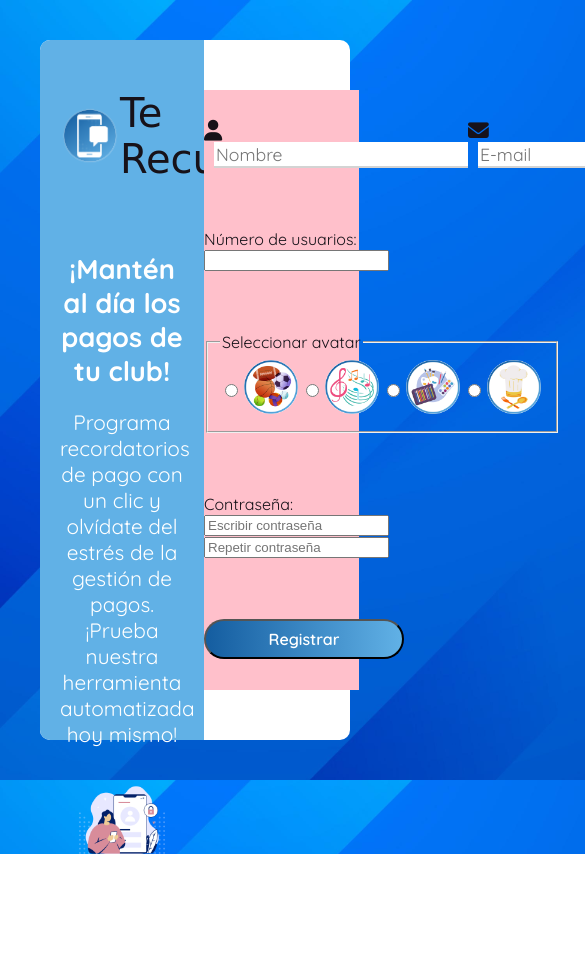
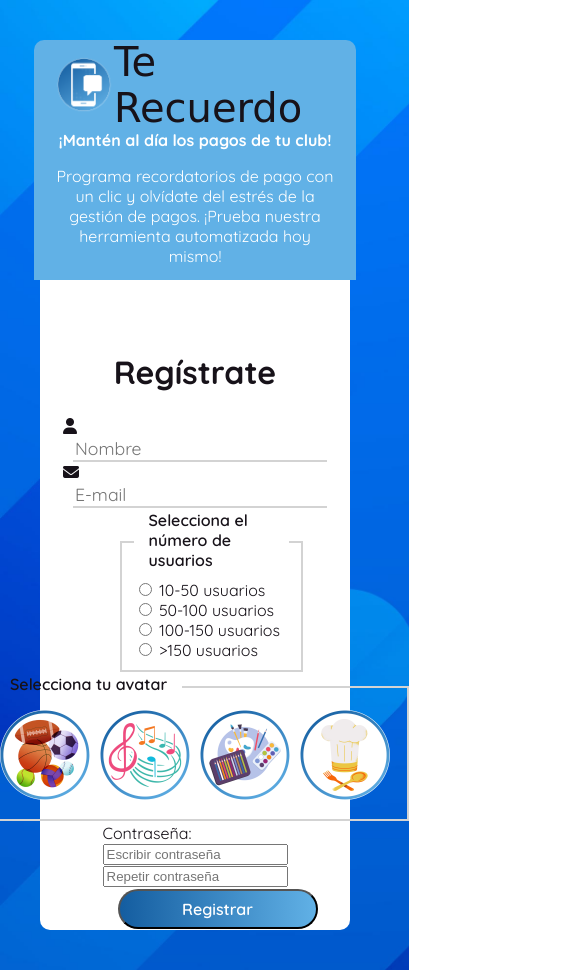
Before and after one commit to lmsalgueror/TeRecuerdoApp, a plain HTML site: page signin.html in a window 390 px wide. Shown: the top 970 px of the page, 585 px wide, since content can reach past the window. Before the commit the page ends 854 px from the top, so only its background shows below. Drawn offline with Linux system fonts and the light colour scheme; a web font is replaced by a local one.

Commit message:
Responsive and form changes

```diff
--- a/signin.css
+++ b/signin.css
@@ -44,7 +44,6 @@ body {
     flex-direction: column;
     height: 600px;
     width: 50%;
-    background-color: pink;
     justify-content: space-around;
     margin: 0 auto;
     margin-top: 50px;
@@ -64,8 +63,24 @@ body {
     font-size: 1.1rem;
 }
 
+.users-interval-fieldset {
+    width: 50%;
+    border: lightgray solid 2px;
+}
 
-/*Text*/
+.image-radio-input {
+    display: none;
+}
+
+input[type="radio"]:checked+label {
+    height: 90%;
+    display: flex;
+    border-radius: 200px;
+    border: 2px #D88C9A solid;
+}
+
+
+/*Typho*/
 
 .logo-text {
     font-family: 'Tilt Warp', cursive;
@@ -88,20 +103,38 @@ body {
 }
 
 i {
+    font-size: 1.rem;
+}
+
+.interval-options {
     font-size: 1.3rem;
+}
+
+.users-interval-fieldset legend {
+    font-weight: 600;
+    padding: 0 15px 5px 15px;
+}
+
+h1 {
+    text-align: left;
 }
 
 
 /*Images*/
 
 .side-picture {
-    width: 70%;
+    width: 60%;
     margin: 0 auto;
 }
 
 .logo-small {
     width: 60px;
     height: 60px;
+}
+
+.avatar {
+    width: 100px;
+    height: 100px;
 }
 
 
@@ -118,3 +151,52 @@ i {
     font-weight: 600;
     margin: 0 auto;
 }
+
+
+/*Responsive*/
+
+@media (max-width: 1100px) {
+    .register-section {
+        align-items: center;
+    }
+    .name-and-mail {
+        flex-direction: column;
+        align-items: center;
+    }
+    .name-and-mail i {
+        margin-bottom: 40px;
+    }
+    .users-interval-fieldset {
+        width: 100%;
+    }
+}
+
+@media (max-width: 900px) {
+    .main-section {
+        flex-direction: column;
+        align-items: center;
+        height: 100%;
+    }
+    .image-logo-section {
+        width: 91%;
+        border-radius: 10px 10px 0 0;
+        height: 200px;
+    }
+    .image-section-text {
+        font-size: 1rem;
+    }
+    .side-picture {
+        display: none;
+    }
+    .logo-section-text {
+        margin: 0 auto;
+        padding: 0;
+        height: 50px;
+    }
+    .name-and-mail i {
+        margin-bottom: 0;
+    }
+    .name-and-mail {
+        width: 50%;
+    }
+}
--- a/signin.html
+++ b/signin.html
@@ -21,12 +21,15 @@
                 <img src="img/TRlogo.png" class="logo-small">
                 <p class="logo-text">Te Recuerdo</p>
             </div>
-            <p class="image-section-text title-section">¡Mantén al día los pagos de tu club!</p>
-            <p class="image-section-text">Programa recordatorios de pago con un clic y olvídate del estrés de la gestión de pagos. ¡Prueba nuestra herramienta automatizada hoy mismo!</p>
+            <div class="copy-text-section">
+                <p class="image-section-text title-section">¡Mantén al día los pagos de tu club!</p>
+                <p class="image-section-text">Programa recordatorios de pago con un clic y olvídate del estrés de la gestión de pagos. ¡Prueba nuestra herramienta automatizada hoy mismo!</p>
+            </div>
             <img src="img/2.png" class="side-picture">
         </div>
 
         <div id="register-section" class="register-section">
+            <h1>Regístrate</h1>
             <div class="name-and-mail">
                 <div>
                     <i class="fa-solid fa-user"></i>
@@ -40,34 +43,56 @@
             </div>
 
             <div>
-                <label for="interval-info">Número de usuarios: </label>
-                <input list="interval-list">
-                <datalist id="interval-list">
-                    <option value="10-50 usuarios">
-                    <option value="50-100 usuarios">
-                    <option value="100-150 usuarios">
-                    <option value=">150 usuarios">
-                </datalist>
+                <fieldset class="users-interval-fieldset">
+                    <legend>Selecciona el número de usuarios</legend>
+                    <label>
+                      <input type="radio" id="10-50" name="users-interval" value="10-50">
+                      <span>10-50 usuarios</span>
+                    </label>
+                    <br>
+                    <label>
+                      <input type="radio" id="50-100" name="users-interval" value="50-100">
+                      <span>50-100 usuarios</span>
+                    </label>
+                    <br>
+                    <label>
+                      <input type="radio" id="100-150" name="users-interval" value="100-150">
+                      <span>100-150 usuarios</span>
+                    </label>
+                    <br>
+                    <label>
+                      <input type="radio" id=">150" name="users-interval" value=">150">
+                      <span>&gt;150 usuarios</span>
+                    </label>
+                </fieldset>
+
             </div>
 
-            <fieldset>
-                <legend>Seleccionar avatar</legend>
+            <fieldset class="users-interval-fieldset">
+                <legend>Selecciona tu avatar</legend>
                 <div class="avatar-section">
+                    <input type="radio" name="avatar" id="sports" value="sports" class="image-radio-input">
+                    <label for="sports">
+                        <img src="img/sports.png" class="avatar">
+                    </label>
 
-                    <input type="radio" name="sports" id="sports">
-                    <label for="sports"><img src="img/sports.png" class="logo-small"></label>
+                    <input type="radio" name="avatar" id="music" value="music" style="display:none;">
+                    <label for="music">
+                        <img src="img/music.png" class="avatar">
+                    </label>
 
-                    <input type="radio" name="music" id="music">
-                    <label for="music"><img src="img/music.png" class="logo-small"></label>
+                    <input type="radio" name="avatar" id="art" value="art" style="display:none;">
+                    <label for="art">
+                        <img src="img/art.png" class="avatar">
+                    </label>
 
-                    <input type="radio" name="art" id="art">
-                    <label for="art"><img src="img/art.png" class="logo-small"></label>
-
-                    <input type="radio" name="cooking" id="cooking">
-                    <label for="cooking"><img src="img/cook.png" class="logo-small"></label>
-
+                    <input type="radio" name="avatar" id="cooking" value="cooking" style="display:none;">
+                    <label for="cooking">
+                        <img src="img/cook.png" class="avatar">
+                    </label>
                 </div>
             </fieldset>
+
 
             <div>
                 <label for="password-info">Contraseña:</label>
```
